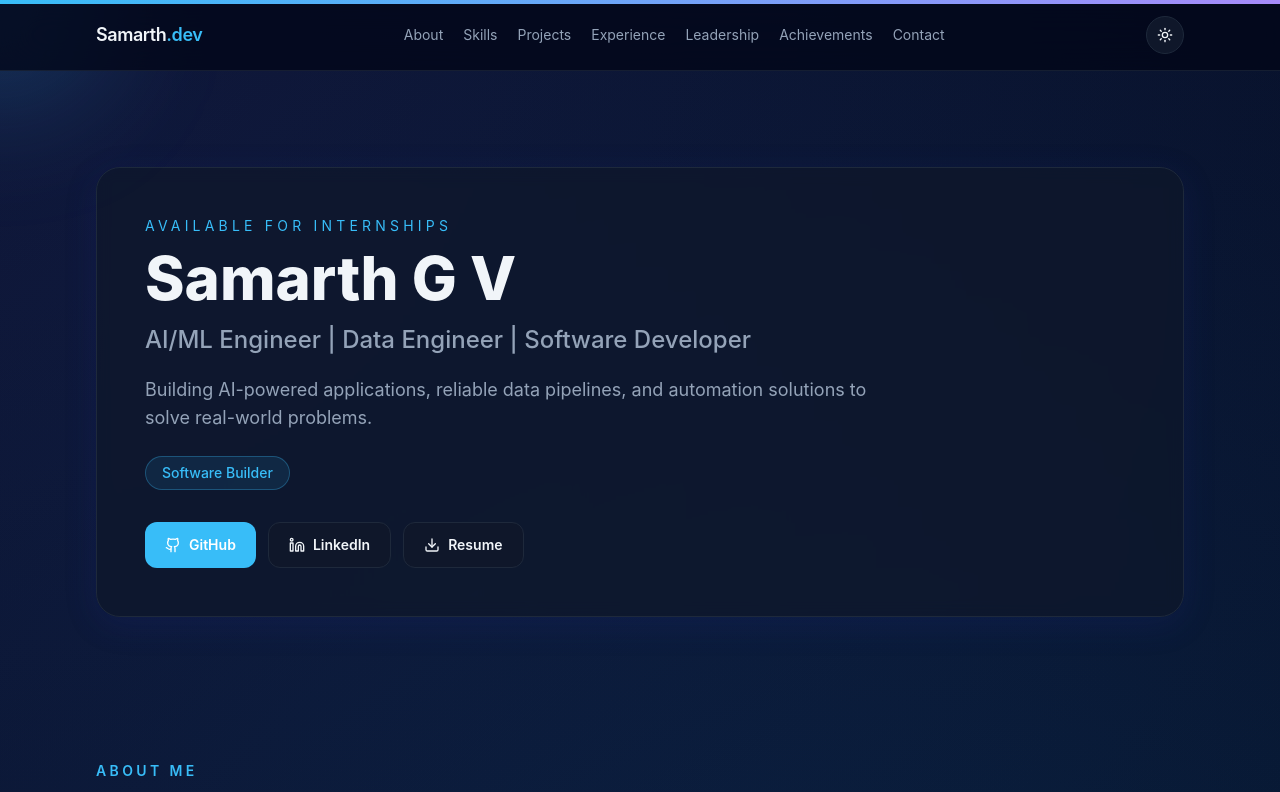
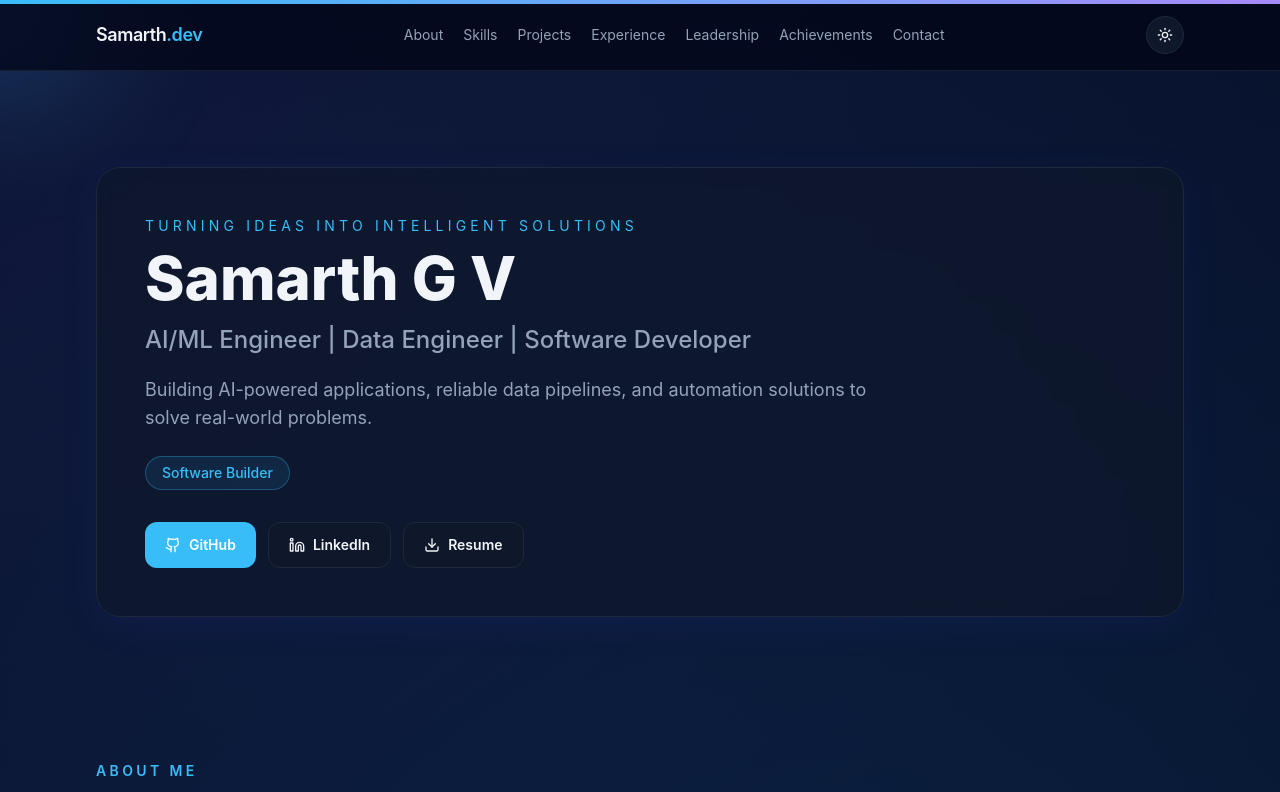
Before and after one commit to 0711samarthgv/Profile, a React (Vite) app: page / in a window 1280 px wide. Shown: the top 792 px of the page. Built offline with nearby package versions, Linux system fonts and the light colour scheme.

Commit message:
Update Hero component text for clarity

```diff
--- a/src/components/Hero.jsx
+++ b/src/components/Hero.jsx
@@ -41,9 +41,9 @@ export default function Hero({ personal = {} }) {
         transition={{ duration: 0.7 }}
         className="rounded-3xl border border-border bg-card/70 p-8 shadow-glass backdrop-blur md:p-12"
       >
-        <p className="mb-3 text-sm uppercase tracking-[0.3em] text-primary">
-          Available for internships
-        </p>
+           <p className="mb-3 text-sm uppercase tracking-[0.3em] text-primary">
+            TURNING IDEAS INTO INTELLIGENT SOLUTIONS
+          </p>
 
         <h1 className="text-4xl font-extrabold leading-tight md:text-6xl">
           {personal?.name || "Samarth G V"}
```
